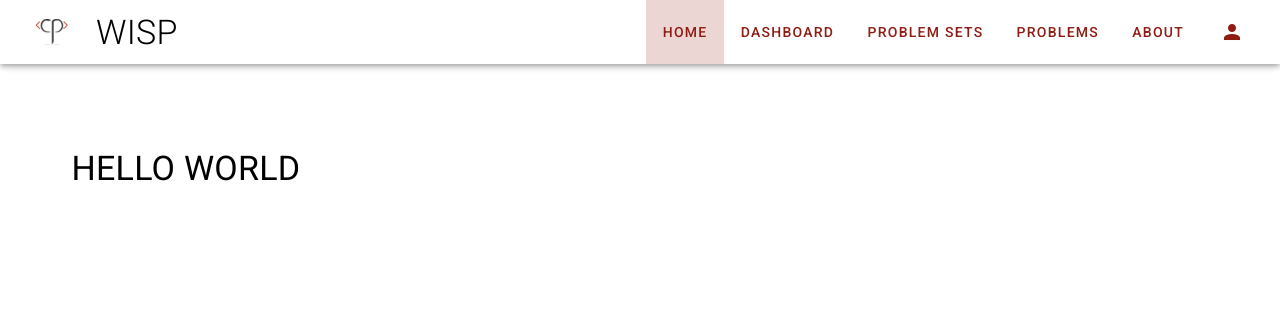
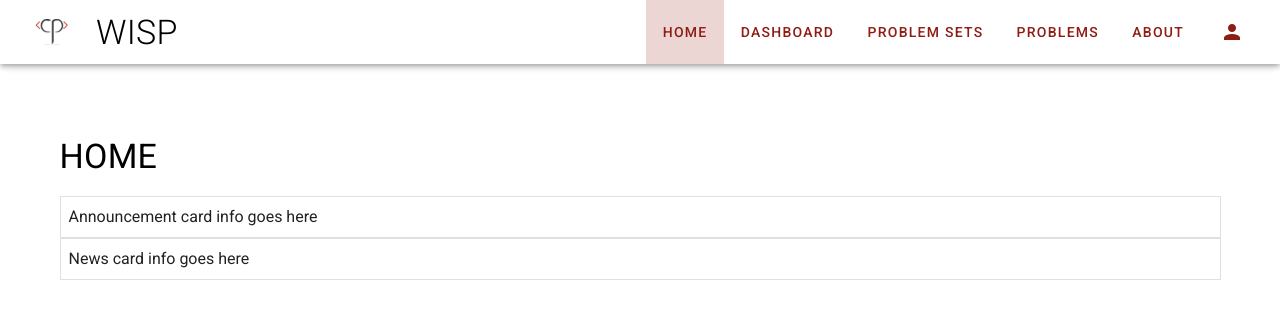
Before and after one commit to competemcgill/wisp-ui, a Vue app: page / in a window 1280 px wide. Shown: the top 318 px of the page. Built offline with nearby package versions, Linux system fonts and the light colour scheme.

Commit message:
Added boilerplate for problem sets view

```diff
--- a/public/index.html
+++ b/public/index.html
@@ -4,14 +4,13 @@
     <meta charset="utf-8">
     <meta http-equiv="X-UA-Compatible" content="IE=edge">
     <meta name="viewport" content="width=device-width,initial-scale=1.0">
-    <link rel="icon" href="<%= BASE_URL %>favicon.ico">
-    <title><%= htmlWebpackPlugin.options.title %></title>
+    <title>WISP</title>
     <link rel="stylesheet" href="https://fonts.googleapis.com/css?family=Roboto:100,300,400,500,700,900">
     <link rel="stylesheet" href="https://cdn.jsdelivr.net/npm/@mdi/font@latest/css/materialdesignicons.min.css">
   </head>
   <body>
     <noscript>
-      <strong>We're sorry but <%= htmlWebpackPlugin.options.title %> doesn't work properly without JavaScript enabled. Please enable it to continue.</strong>
+      <strong>We're sorry but WISP doesn't work properly without JavaScript enabled. Please enable it to continue.</strong>
     </noscript>
     <div id="app"></div>
     <!-- built files will be auto injected -->
--- /dev/null
+++ b/src/components/Home/Announcement.vue
@@ -0,0 +1,12 @@
+<!-- TODO: implement Announcement card for Home view -->
+<template>
+  <v-card class="pa-2" outlined tile>
+    Announcement card info goes here
+  </v-card>
+</template>
+
+<script>
+export default {
+  name: "HomeAnnouncement"
+};
+</script>
--- a/src/components/Home/HelloWorld.vue
+++ /dev/null
@@ -1,15 +0,0 @@
-<template>
-  <v-container>
-    <div class="dashbaord">
-      <v-container class="my-5">
-        <h1 class="my-5 display-1 black--text text-uppercase">hello world</h1>
-      </v-container>
-    </div>
-  </v-container>
-</template>
-
-<script>
-export default {
-  name: "HelloWorld"
-};
-</script>
--- /dev/null
+++ b/src/components/Home/News.vue
@@ -0,0 +1,12 @@
+<!-- TODO: implement News card for Home view -->
+<template>
+  <v-card class="pa-2" outlined tile>
+    News card info goes here
+  </v-card>
+</template>
+
+<script>
+export default {
+  name: "HomeNews"
+};
+</script>
--- /dev/null
+++ b/src/components/ProblemSets/ProblemSet.vue
@@ -0,0 +1,12 @@
+<!-- TODO: implement Problem Set card for ProblemSets view -->
+<template>
+  <v-card class="pa-2" outlined tile>
+    Problem Set card info goes here
+  </v-card>
+</template>
+
+<script>
+export default {
+  name: "ProblemSetsProblemSet"
+};
+</script>
--- a/src/router/index.js
+++ b/src/router/index.js
@@ -2,6 +2,7 @@ import Vue from "vue";
 import VueRouter from "vue-router";
 import Home from "../views/Home";
 import Dashboard from "../views/Dashboard";
+import ProblemSets from "../views/ProblemSets";
 
 Vue.use(VueRouter);
 
@@ -15,6 +16,11 @@ const routes = [
     path: "/dashboard",
     name: "Dashboard",
     component: Dashboard
+  },
+  {
+    path: "/problemSets",
+    name: "ProblemSets",
+    component: ProblemSets
   }
 ];
 
--- a/src/views/Dashboard/index.vue
+++ b/src/views/Dashboard/index.vue
@@ -4,13 +4,13 @@
     <v-container class="my-5">
       <h1 class="my-5 display-1 black--text text-uppercase">my sets</h1>
       <v-row>
-        <v-col xs="12" sm="9" class="pl-0">
-          <v-col v-for="index in 5" :key="index" sm="12">
+        <v-col cols="12" md="9" class="pl-0">
+          <v-col cols="12" v-for="index in 5" :key="index">
             <problem-set />
           </v-col>
         </v-col>
-        <v-col xs="12" sm="3">
-          <v-col sm="12">
+        <v-col cols="12" md="3">
+          <v-col cols="12">
             <stats />
           </v-col>
         </v-col>
--- a/src/views/Home/index.vue
+++ b/src/views/Home/index.vue
@@ -1,16 +1,23 @@
+<!-- TODO: give announcement and news the appropriate props -->
 <template>
   <div class="home">
-    <HelloWorld />
+    <v-container class="my-5">
+      <h1 class="my-5 display-1 black--text text-uppercase">home</h1>
+      <announcement />
+      <news />
+    </v-container>
   </div>
 </template>
 
 <script>
-import HelloWorld from "@/components/Home/HelloWorld.vue";
+import Announcement from "@/components/Home/Announcement";
+import News from "@/components/Home/News";
 
 export default {
   name: "Home",
   components: {
-    HelloWorld
+    announcement: Announcement,
+    news: News
   }
 };
 </script>
--- /dev/null
+++ b/src/views/ProblemSets/index.vue
@@ -0,0 +1,24 @@
+<!-- TODO: give problem-set the appropriate props -->
+<template>
+  <div class="home">
+    <v-container class="my-5">
+      <h1 class="my-5 display-1 black--text text-uppercase">problem sets</h1>
+      <v-row>
+        <v-col cols="12" sm="6" md="4" lg="3" v-for="index in 10" :key="index">
+          <problem-set />
+        </v-col>
+      </v-row>
+    </v-container>
+  </div>
+</template>
+
+<script>
+import ProblemSet from "@/components/ProblemSets/ProblemSet";
+
+export default {
+  name: "Home",
+  components: {
+    "problem-set": ProblemSet
+  }
+};
+</script>
```
